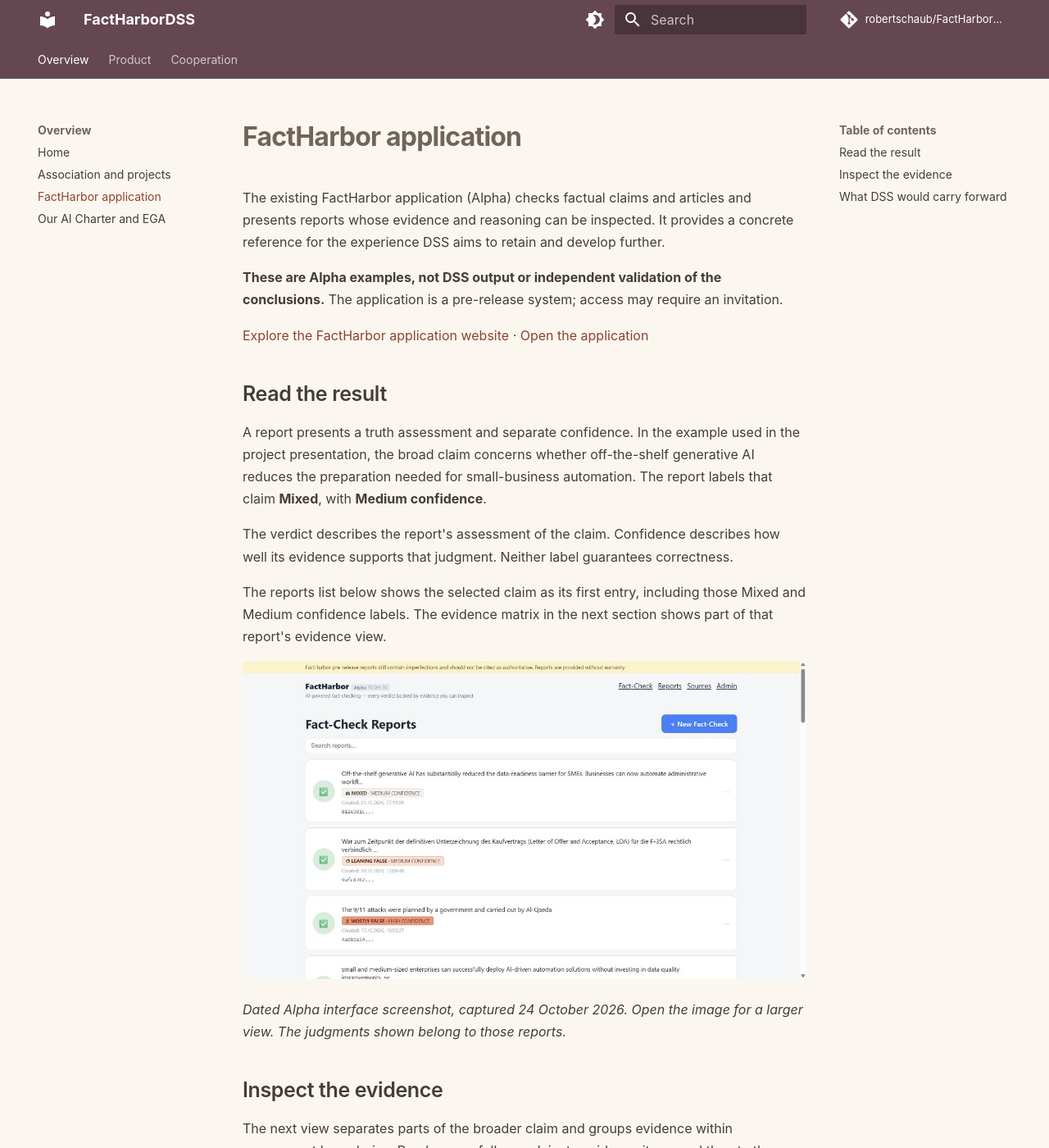
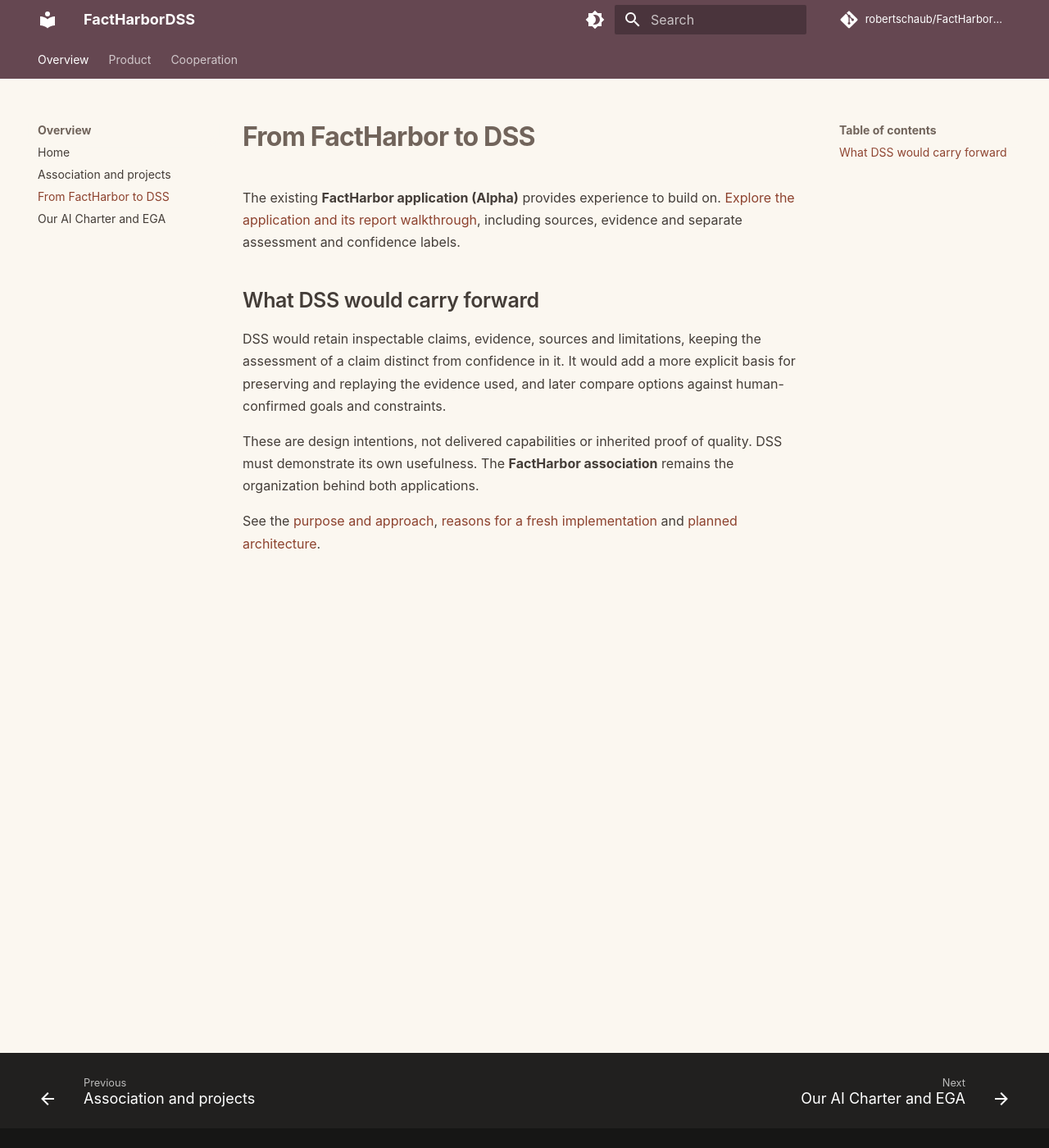
Before and after one commit to robertschaub/FactHarborDSS, an MkDocs documentation site: the page built from docs/FactHarbor.md, in a window 1280 px wide and 1400 px high. Shown: the whole window at 82% size. Built offline with MkDocs 1.6.1 and Material for MkDocs 9.7.7, drawn with Linux system fonts in a browser that asks for light colours; comment, search, counter and statistics services are not loaded; some of the changed text lies outside the part shown.

Commit message:
docs: focus FactHarbor bridge on what DSS carries forward

```diff
--- a/docs/FactHarbor.md
+++ b/docs/FactHarbor.md
@@ -1,39 +1,15 @@
-# FactHarbor application
+# From FactHarbor to DSS
 
-The existing FactHarbor application (Alpha) checks factual claims and articles and presents reports whose evidence and reasoning can be inspected. It provides a concrete reference for the experience DSS aims to retain and develop further.
+<a id="factharbor-application"></a>
+<a id="read-the-result"></a>
+<a id="inspect-the-evidence"></a>
 
-**These are Alpha examples, not DSS output or independent validation of the conclusions.** The application is a pre-release system; access may require an invitation.
-
-[Explore the FactHarbor application website](https://factharbor.ch/) · [Open the application](https://app.factharbor.ch/jobs)
-
-## Read the result
-
-A report presents a truth assessment and separate confidence. In the example used in the project presentation, the broad claim concerns whether off-the-shelf generative AI reduces the preparation needed for small-business automation. The report labels that claim **Mixed**, with **Medium confidence**.
-
-The verdict describes the report's assessment of the claim. Confidence describes how well its evidence supports that judgment. Neither label guarantees correctness.
-
-The reports list below shows the selected claim as its first entry, including those Mixed and Medium confidence labels. The evidence matrix in the next section shows part of that report's evidence view.
-
-[![FactHarbor Alpha reports interface, captured on 24 October 2026](assets/images/alpha-result.jpg)](assets/images/alpha-result.jpg)
-
-*Dated Alpha interface screenshot, captured 24 October 2026. Open the image for a larger view. The judgments shown belong to those reports.*
-
-## Inspect the evidence
-
-The next view separates parts of the broader claim and groups evidence within assessment boundaries. Readers can follow a claim to evidence items and then to the original documents.
-
-[![Evidence matrix from the selected Alpha report, with separate subclaims and evidence counts](assets/images/alpha-evidence.png)](assets/images/alpha-evidence.png)
-
-*From the same presentation example. Colours summarize the report's assessments; counts are evidence items, not votes or measurements of evidence quality.*
-
-*Both screenshots are reproduced unchanged from the project presentation of 26 October 2026. Attribution: FactHarbor and its contributors.*
-
-The inspection questions matter more than a colour or count: Does a source actually support the stated point? Does it apply to this case? Is the evidence independent? What contradicts the conclusion, and what is missing?
-
-[Open the selected Alpha report](https://app.factharbor.ch/jobs/812e3d1c1c5d423ba27b4bb18dee2ff9). Availability and access depend on the application; the dated images above remain illustrations of the interface shown in the presentation.
+The existing **FactHarbor application (Alpha)** provides experience to build on. [Explore the application and its report walkthrough](https://robertschaub.github.io/FactHarbor/#read-a-report), including sources, evidence and separate assessment and confidence labels.
 
 ## What DSS would carry forward
 
-DSS would retain inspectable claims, evidence, sources, limitations and separate certainty concepts. It would add a more explicit basis for preserving and replaying the evidence used in an assessment, and later compare options against human-confirmed goals and constraints.
+DSS would retain inspectable claims, evidence, sources and limitations, keeping the assessment of a claim distinct from confidence in it. It would add a more explicit basis for preserving and replaying the evidence used, and later compare options against human-confirmed goals and constraints.
 
-These are design intentions. A new implementation must demonstrate quality and usefulness rather than inherit them from an Alpha screenshot. See the [purpose and approach](Concept.md) and [planned architecture](Architecture.md).
+These are design intentions, not delivered capabilities or inherited proof of quality. DSS must demonstrate its own usefulness. The **FactHarbor association** remains the organization behind both applications.
+
+See the [purpose and approach](Concept.md), [reasons for a fresh implementation](Rationale.md) and [planned architecture](Architecture.md).
--- a/mkdocs.yml
+++ b/mkdocs.yml
@@ -55,7 +55,7 @@
   - Overview:
       - Home: index.md
       - Association and projects: Background.md
-      - FactHarbor application: FactHarbor.md
+      - From FactHarbor to DSS: FactHarbor.md
       - Our AI Charter and EGA: Charter-and-EGA.md
   - Product:
       - Purpose and approach: Concept.md
```
Also changed, not shown: README.md (+1 -1 lines), docs/Background.md (+1 -1 lines), docs/index.md (+1 -1 lines), docs/assets/images/alpha-evidence.png (deleted), docs/assets/images/alpha-result.jpg (deleted).
